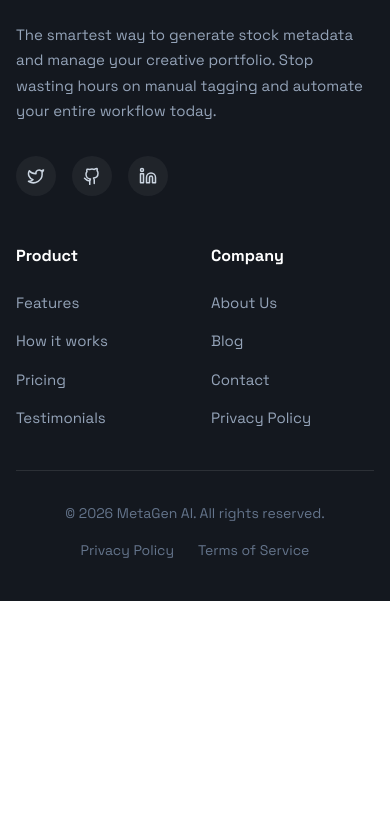
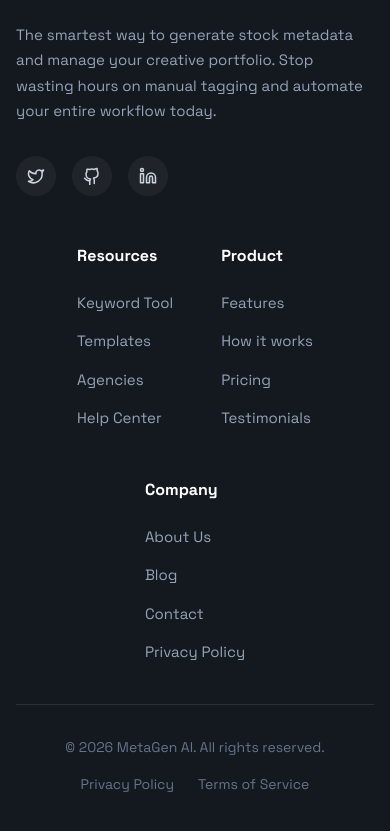
Before and after one commit to Alok4D/ai-meta-generator, a Next.js app in the folder apps/web/: page / in a window 390 px wide. Shown: the part 6619-7450 px from the top of the page. Before the commit the page ends 7220 px from the top, so only its background shows below. Built offline with nearby package versions, Linux system fonts and the light colour scheme; no server answers.

Commit message:
feat: add responsive landing page footer component

```diff
--- a/apps/web/app/(landing)/_components/Footer.tsx
+++ b/apps/web/app/(landing)/_components/Footer.tsx
@@ -1,4 +1,3 @@
-import React from "react";
 import Link from "next/link";
 import { Space_Grotesk } from "next/font/google";
 
@@ -37,10 +36,24 @@ export default function Footer() {
             </div>
           </div>
 
+          {/* Spacer */}
+          <div className="hidden md:block md:col-span-1"></div>
+
           {/* Links Columns Container */}
-          <div className="md:col-span-6 grid grid-cols-2 gap-8">
+          <div className="md:col-span-6 flex justify-center flex-wrap gap-12 md:flex-nowrap md:justify-between">
 
-            {/* Links Column 1 */}
+            {/* Links Column 1: Resources */}
+            <div className="flex flex-col">
+              <h4 className="text-[16px] font-bold text-white mb-6">Resources</h4>
+              <div className="flex flex-col gap-4">
+                <Link href="#" className="text-slate-400 hover:text-white text-[15px] transition-colors">Keyword Tool</Link>
+                <Link href="#" className="text-slate-400 hover:text-white text-[15px] transition-colors">Templates</Link>
+                <Link href="#" className="text-slate-400 hover:text-white text-[15px] transition-colors">Agencies</Link>
+                <Link href="#" className="text-slate-400 hover:text-white text-[15px] transition-colors">Help Center</Link>
+              </div>
+            </div>
+
+            {/* Links Column 2: Product */}
             <div className="flex flex-col">
               <h4 className="text-[16px] font-bold text-white mb-6">Product</h4>
               <div className="flex flex-col gap-4">
@@ -51,7 +64,7 @@ export default function Footer() {
               </div>
             </div>
 
-            {/* Links Column 2 */}
+            {/* Links Column 3: Company */}
             <div className="flex flex-col">
               <h4 className="text-[16px] font-bold text-white mb-6">Company</h4>
               <div className="flex flex-col gap-4">
```
